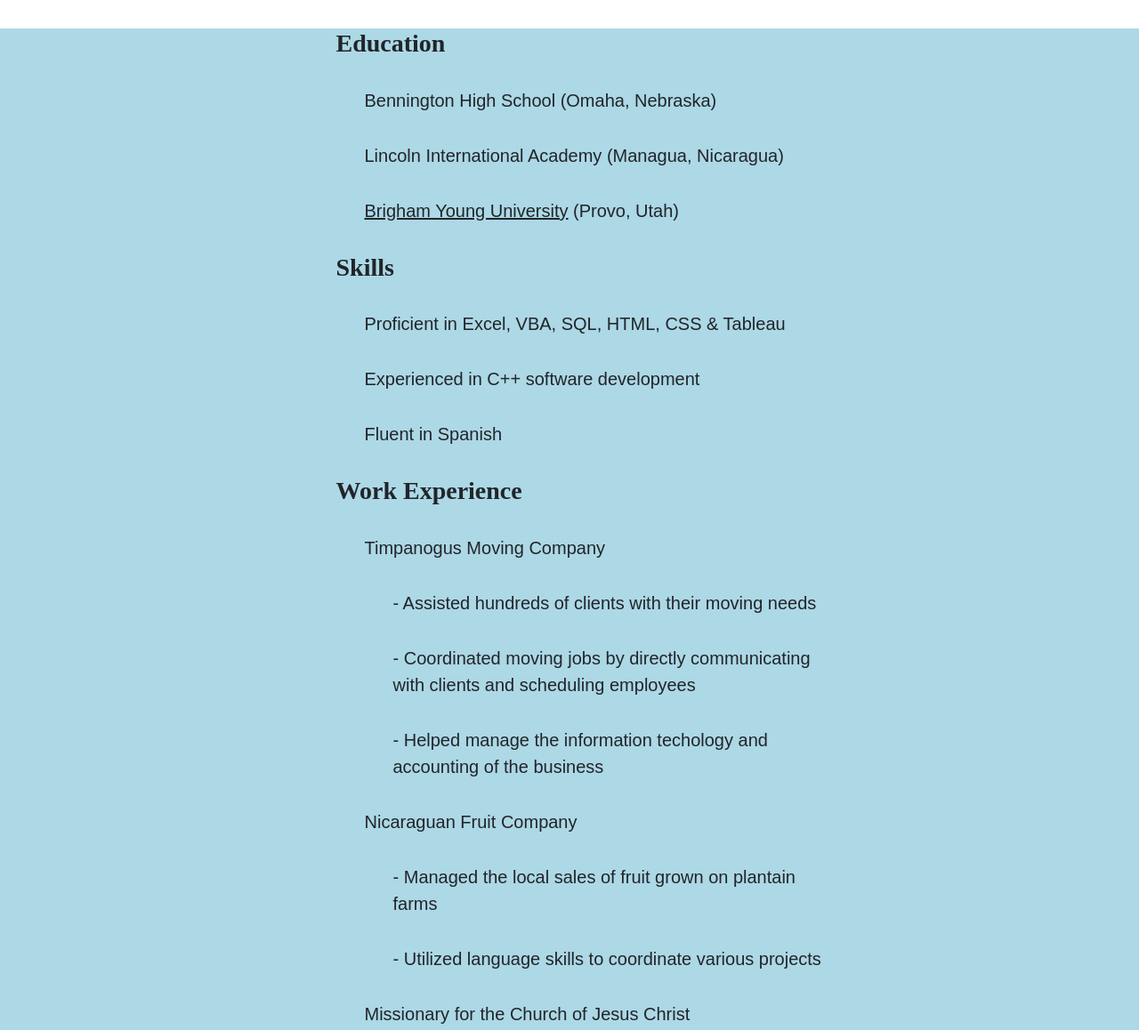
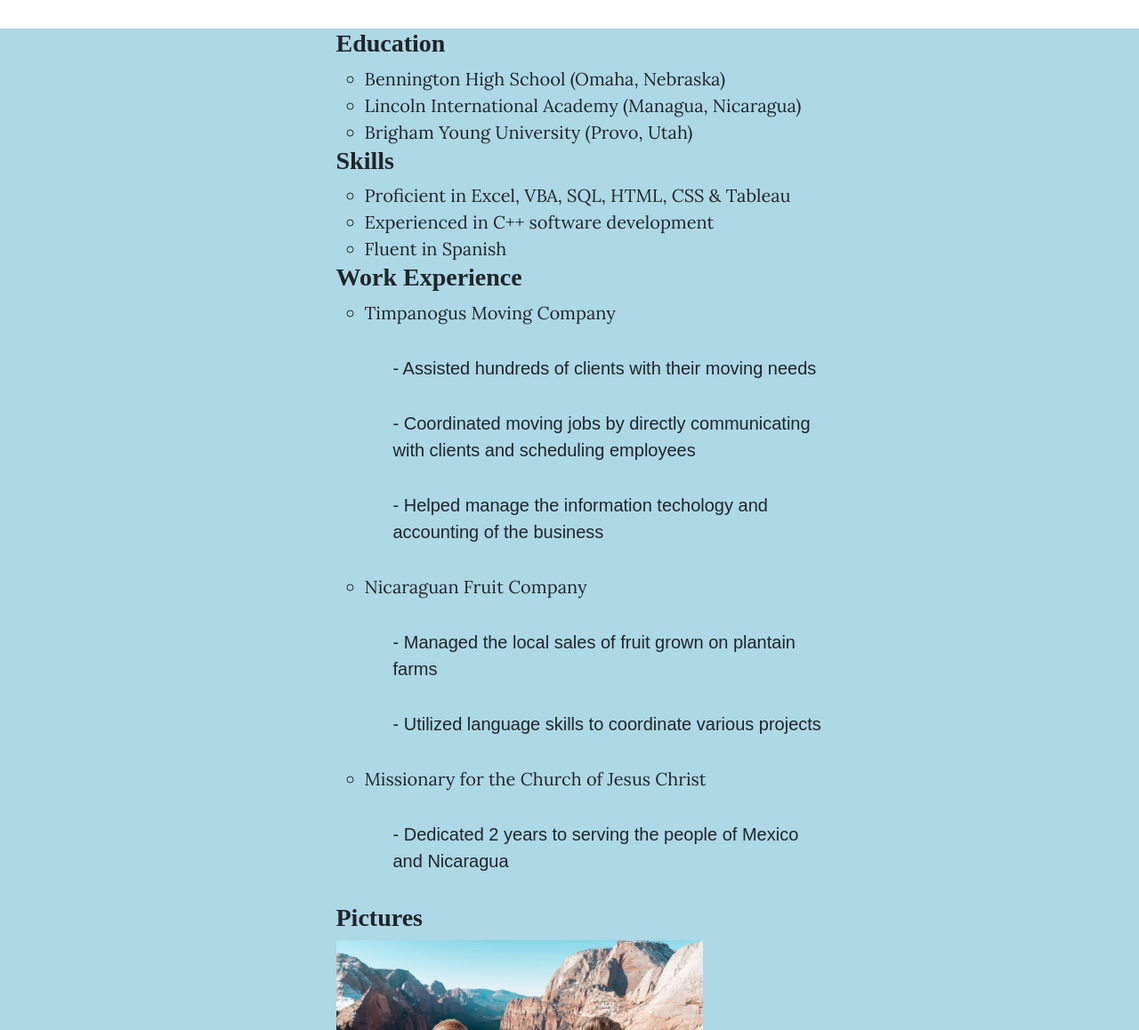
Before and after one commit to mattcurzon/myWebPage, a plain HTML site: page html/aboutMe.html in a window 1280 px wide. Shown: the part 440-1598 px from the top of the page at 89% size. Drawn offline with nearby package versions, Linux system fonts and the light colour scheme; files whose address does not match are found by name.

Commit message:
Update aboutMe.html

```diff
--- a/html/aboutMe.html
+++ b/html/aboutMe.html
@@ -55,32 +55,32 @@
                         <ol>
                             <h3>Education</h3>
                             <ul>
-                                <p>Bennington High School (Omaha, Nebraska)</p>
-                                <p>Lincoln International Academy (Managua, Nicaragua)</p>
-                                <p>
+                                <li>Bennington High School (Omaha, Nebraska)</li>
+                                <li>Lincoln International Academy (Managua, Nicaragua)</li>
+                                <li>
                                     <a href="byu.edu" target="_blank" title="BYU homepage">Brigham Young University</a> (Provo, Utah)
-                                </p>
+                                </li>
                             </ul>
                             <h3>Skills</h3>
                             <ul>
-                                <p>Proficient in Excel, VBA, SQL, HTML, CSS & Tableau</p>
-                                <p>Experienced in C++ software development</p>
-                                <p>Fluent in Spanish</p>
+                                <li>Proficient in Excel, VBA, SQL, HTML, CSS & Tableau</li>
+                                <li>Experienced in C++ software development</li>
+                                <li>Fluent in Spanish</li>
                             </ul>
                             <h3>Work Experience</h3>
                             <ul>
-                                <p>Timpanogus Moving Company</p>
+                                <li>Timpanogus Moving Company</li>
                                 <ol>
                                     <p>- Assisted hundreds of clients with their moving needs</p>
                                     <p>- Coordinated moving jobs by directly communicating with clients and scheduling employees</p>
                                     <p>- Helped manage the information techology and accounting of the business</p>
                                 </ol>
-                                <p>Nicaraguan Fruit Company</p>
+                                <li>Nicaraguan Fruit Company</li>
                                 <ol>
                                     <p>- Managed the local sales of fruit grown on plantain farms</p>
                                     <p>- Utilized language skills to coordinate various projects</p>
                                 </ol>
-                                <p>Missionary for the Church of Jesus Christ</p>
+                                <li>Missionary for the Church of Jesus Christ</li>
                                 <ol>
                                     <p>- Dedicated 2 years to serving the people of Mexico and Nicaragua</p>
                                 </ol>
```
